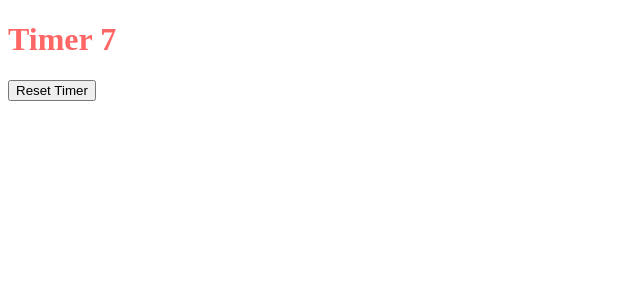
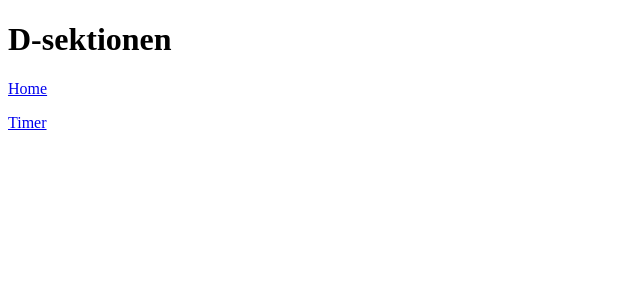
Before and after one commit to Dsek-LTH/frontend-old, a React app: page / in a window 1280 px wide. Shown: the top 300 px of the page, without its empty margins (0-640 px from the left). Built offline with nearby package versions, Linux system fonts and the light colour scheme.

Commit message:
Setup React Router

```diff
--- a/package.json
+++ b/package.json
@@ -33,6 +33,7 @@
     "@types/react": "^16.0.35",
     "@types/react-dom": "^16.0.3",
     "@types/react-hot-loader": "^3.0.5",
+    "@types/react-router-dom": "^4.2.4",
     "@types/webpack-env": "^1.13.3",
     "autobind-decorator": "^2.1.0",
     "mobx": "^3.4.1",
@@ -40,6 +41,7 @@
     "mobx-react-devtools": "^4.2.15",
     "react": "^16.2.0",
     "react-dom": "^16.2.0",
-    "react-hot-loader": "^3.1.3"
+    "react-hot-loader": "^3.1.3",
+    "react-router-dom": "^4.2.2"
   }
 }
--- a/src/components/App.tsx
+++ b/src/components/App.tsx
@@ -1,11 +1,28 @@
 import { observer } from "mobx-react";
 import * as React from "react";
+import { Link, Route, RouteComponentProps, withRouter } from "react-router-dom";
 
 import Timer from "./Timer";
 
+export interface IAppProps extends RouteComponentProps<IAppProps> {}
+
 @observer
-export default class App extends React.Component {
+class App extends React.Component<IAppProps> {
   public render() {
-    return <Timer />;
+    return (
+      <div>
+        <h1>D-sektionen</h1>
+        <p>
+          <Link to="/">Home</Link>
+        </p>
+        <p>
+          <Link to="/timer">Timer</Link>
+        </p>
+        <Route path="/timer" component={Timer} />
+      </div>
+    );
   }
 }
+
+// Avoids blocked render when location changes
+export default withRouter(App);
--- a/src/index.tsx
+++ b/src/index.tsx
@@ -2,6 +2,7 @@ import { Provider } from "mobx-react";
 import * as React from "react";
 import * as ReactDOM from "react-dom";
 import { AppContainer } from "react-hot-loader";
+import { BrowserRouter } from "react-router-dom";
 
 import App from "./components/App";
 import TimerState from "./model/TimerState";
@@ -14,7 +15,9 @@ function render(Component: typeof App) {
   ReactDOM.render(
     <AppContainer>
       <Provider {...stores}>
-        <Component />
+        <BrowserRouter>
+          <Component />
+        </BrowserRouter>
       </Provider>
     </AppContainer>,
     document.getElementById("root"),
```
Also changed, not shown: 1 other file (tests, documents, lock files or other folders).
